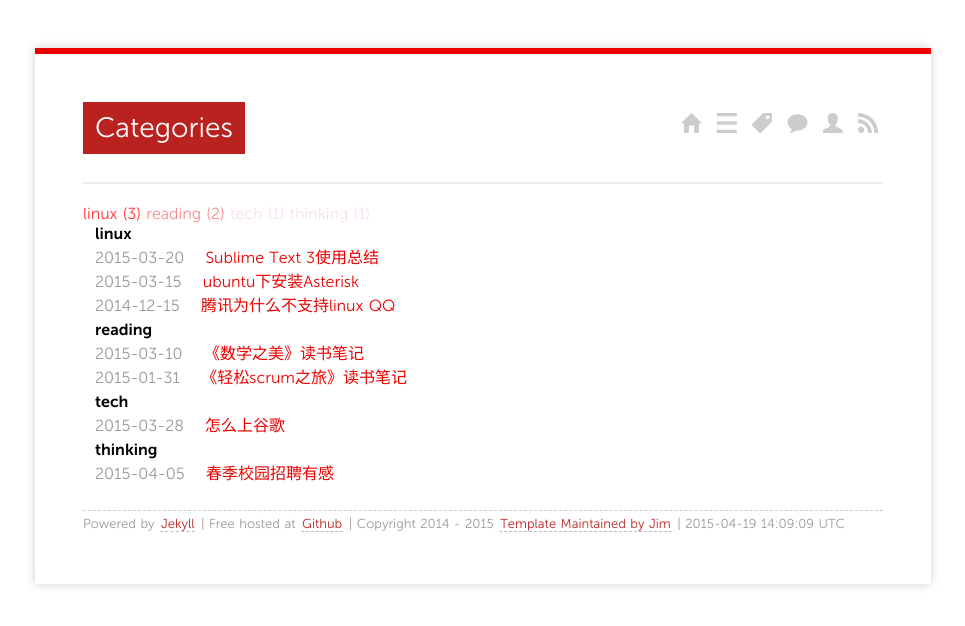
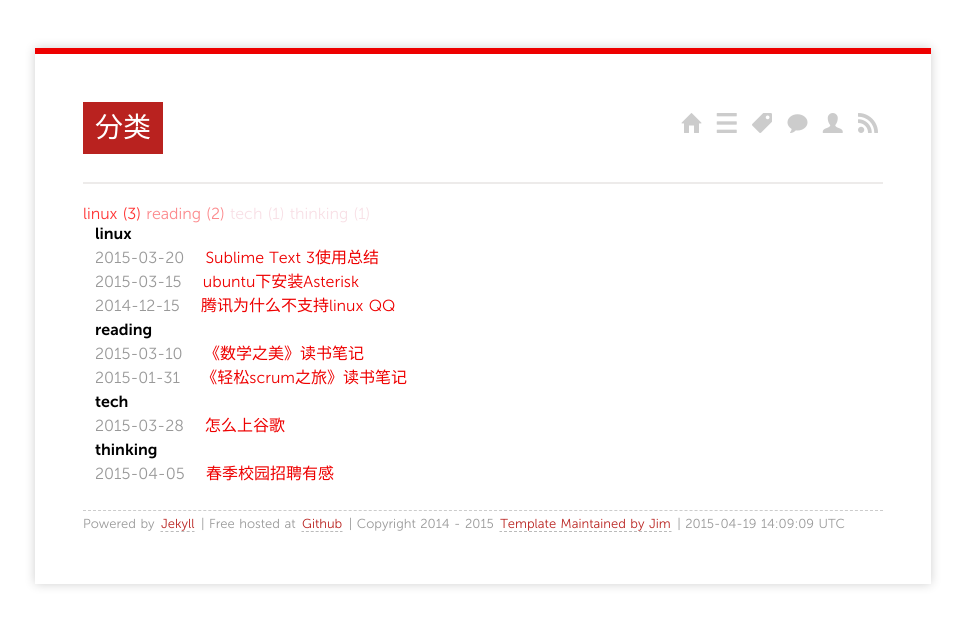
Before and after one commit to binbinc/binbinc.github.io, a Jekyll site: the page built from categories/index.md, in a window 1280 px wide. Shown: the top 626 px of the page, without its empty margins (157-1122 px from the left). Built offline with Jekyll 4.4.1, drawn with Linux system fonts in a browser that asks for light colours; nearby versions of some CDN libraries; Markdown is read by kramdown in place of the engine named in the settings.

Commit message:
update tags

```diff
--- a/categories/index.md
+++ b/categories/index.md
@@ -1,5 +1,5 @@
 ---
-title: Categories
+title: 分类
 layout: page
 ---
 
```
Also changed, not shown: tags/index.md (+1 -1 lines).
